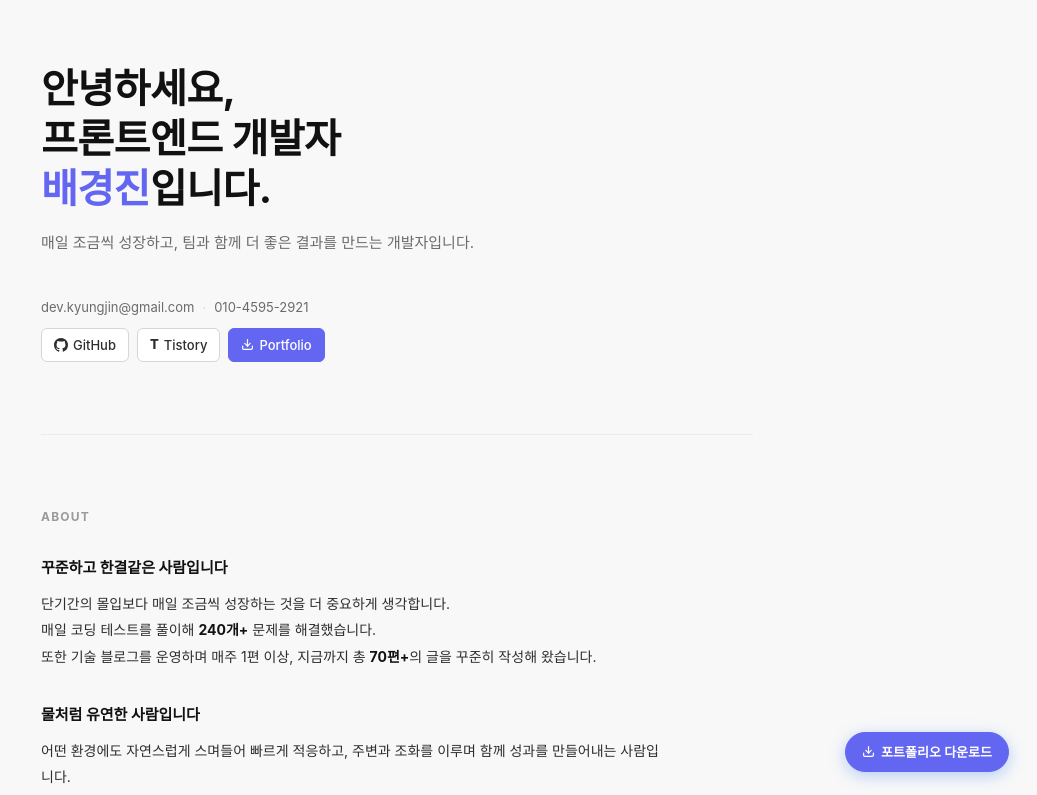
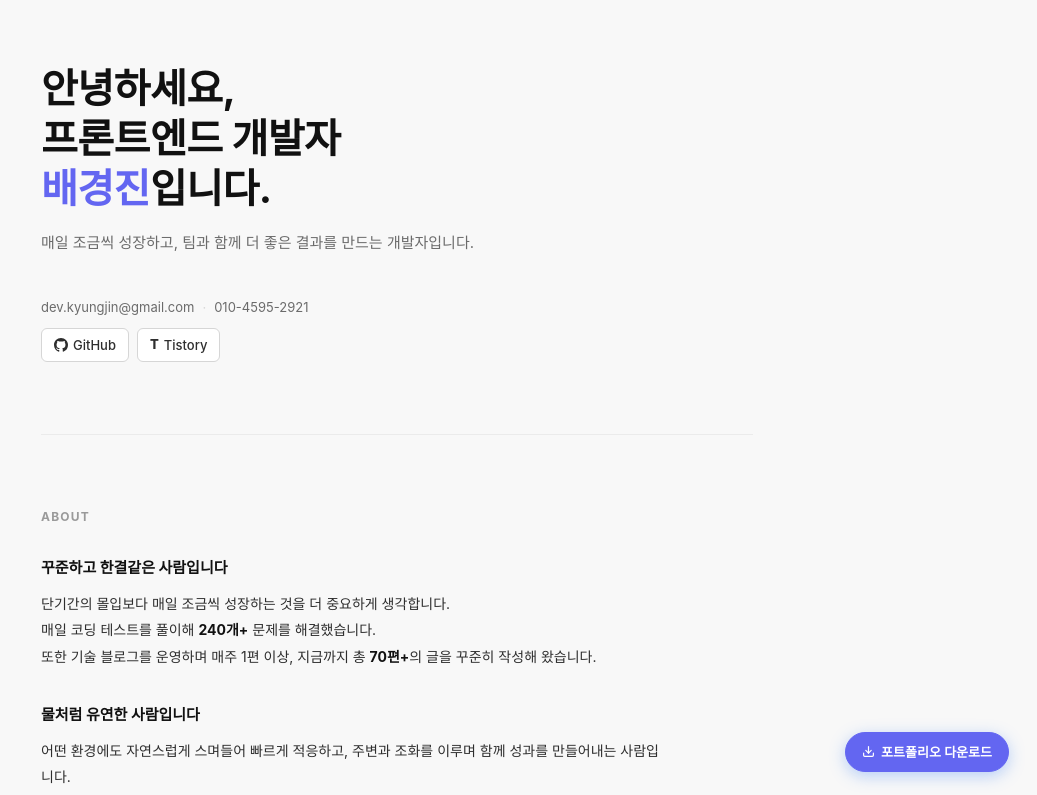
Before and after one commit to bae080311/resume, a Vue app: page / in a window 1280 px wide. Shown: the top 795 px of the page, without its empty margins (243-1280 px from the left). Built offline with nearby package versions, Linux system fonts and the light colour scheme; a web font is replaced by a local one.

Commit message:
remove: button

```diff
--- a/src/components/HeroSection.vue
+++ b/src/components/HeroSection.vue
@@ -19,10 +19,6 @@
         <a href="https://devkyungjin.tistory.com" target="_blank" rel="noopener" class="link-external">
           <span class="tistory-t">T</span>
           Tistory
-        </a>
-        <a href="/portfolio.pdf" download="배경진_포트폴리오.pdf" class="link-file">
-          <svg width="13" height="13" viewBox="0 0 24 24" fill="none" stroke="currentColor" stroke-width="2.2" stroke-linecap="round" stroke-linejoin="round"><path d="M21 15v4a2 2 0 0 1-2 2H5a2 2 0 0 1-2-2v-4"/><polyline points="7 10 12 15 17 10"/><line x1="12" y1="15" x2="12" y2="3"/></svg>
-          Portfolio
         </a>
       </div>
     </div>
```
